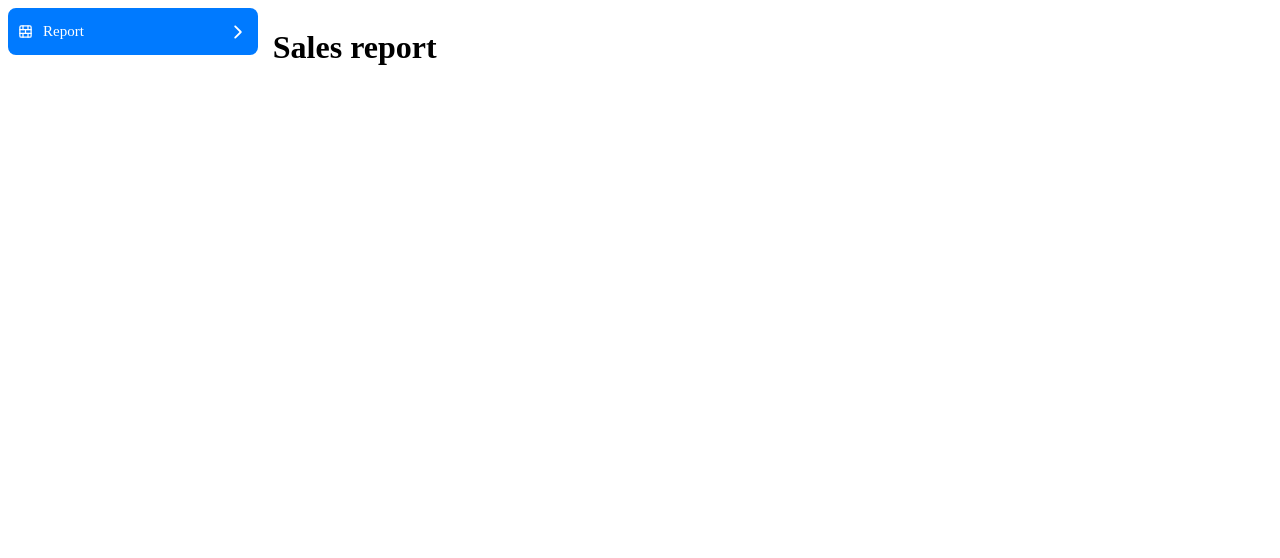
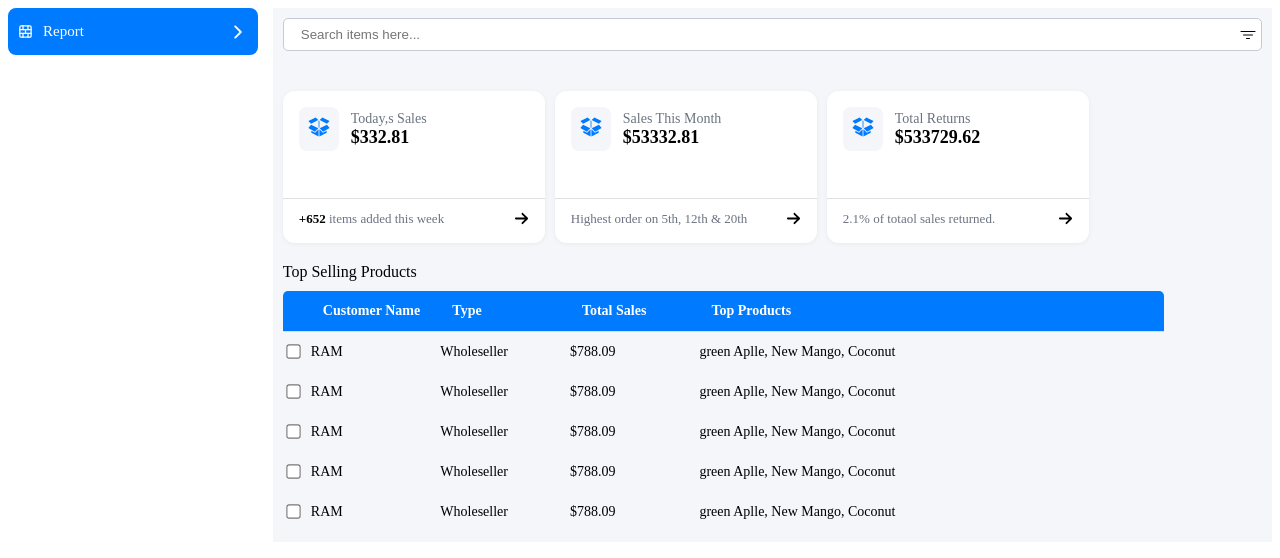
Before and after one commit to itsJitu/sales-report, a React (Vite) app: page /salesReport in a window 1280 px wide. Shown: the top 558 px of the page. Built offline with nearby package versions, Linux system fonts and the light colour scheme.

Commit message:
need few css for table

```diff
--- /dev/null
+++ b/src/components/SalesReport.css
@@ -0,0 +1,27 @@
+/* .selling-product {
+    gap: 50px;
+    background-color:red;
+} */
+
+.table-container {
+  width: 90%;
+  margin-top: 10px;
+}
+
+table {
+  width: 100%;
+  border-collapse: collapse;
+  table-layout: fixed;
+}
+
+th, td {
+  padding: 10px 0px;
+  text-align: left;
+  white-space: nowrap;
+  overflow: hidden;
+  text-overflow: ellipsis;
+}
+
+td input[type="checkbox"] {
+  transform: scale(1.1);
+}
--- a/src/components/Salesreport.jsx
+++ b/src/components/Salesreport.jsx
@@ -1,13 +1,207 @@
-import React from 'react'
+import React from "react";
+import "./SalesReport.css";
+import { IoFilterOutline } from "react-icons/io5";
+import { GiCardboardBox } from "react-icons/gi";
+import { FaArrowRight } from "react-icons/fa6";
+
+const topSellingProducts = [
+  {
+    id: 1,
+    CustomerName: "RAM",
+    Type: "Wholeseller",
+    TotalSales: "$788.09",
+    TopProducts: "green Aplle, New Mango, Coconut",
+  },
+  {
+    id: 2,
+    CustomerName: "RAM",
+    Type: "Wholeseller",
+    TotalSales: "$788.09",
+    TopProducts: "green Aplle, New Mango, Coconut",
+  },
+  {
+    id: 3,
+    CustomerName: "RAM",
+    Type: "Wholeseller",
+    TotalSales: "$788.09",
+    TopProducts: "green Aplle, New Mango, Coconut",
+  },
+  {
+    id: 4,
+    CustomerName: "RAM",
+    Type: "Wholeseller",
+    TotalSales: "$788.09",
+    TopProducts: "green Aplle, New Mango, Coconut",
+  },
+  {
+    id: 5,
+    CustomerName: "RAM",
+    Type: "Wholeseller",
+    TotalSales: "$788.09",
+    TopProducts: "green Aplle, New Mango, Coconut",
+  },
+];
 
 function Salesreport() {
   return (
     <>
-    <div>
-      <h1>Sales report</h1>
-    </div>
+      <div className="container">
+        <div className="header">
+          {/* search-bar */}
+          <div className="search">
+            <input
+              type="Search"
+              placeholder="Search items here..."
+              className="search-bar"
+            />
+            <IoFilterOutline />
+          </div>
+        </div>
+
+        {/* Boxes */}
+
+        <div className="box-container">
+          {/* box-1 */}
+          <div className="stock-card">
+            <div className="stock-content">
+              <div className="icon">
+                <GiCardboardBox className="box-icon" />
+              </div>
+              <div className="text">
+                <p className="title">Today,s Sales</p>
+                <p className="count">
+                  <b className="bold">$332.81</b>
+                </p>
+              </div>
+            </div>
+
+            <div className="footer">
+              <hr className="divider" />
+              <div className="footer-text">
+                <span>
+                  <b>+652</b>{" "}
+                  <span className="footer-text-color">
+                    items added this week
+                  </span>
+                </span>
+                <div>
+                  <FaArrowRight
+                    style={{ fontSize: "15px" }}
+                    className="arrow-icon"
+                  />
+                </div>
+              </div>
+            </div>
+          </div>
+
+          {/* box-2 */}
+          <div className="stock-card">
+            <div className="stock-content">
+              <div className="icon">
+                <GiCardboardBox className="box-icon" />
+              </div>
+              <div className="text">
+                <p className="title">Sales This Month</p>
+                <p className="count">
+                  <b className="bold">$53332.81</b>
+                </p>
+              </div>
+            </div>
+
+            <div className="footer">
+              <hr className="divider" />
+              <div className="footer-text">
+                <div className="span-footer">
+                  {/* <span>
+                    <b>+322</b>
+                  </span> */}
+                  <span className="footer-text-color">
+                    Highest order on 5th, 12th & 20th
+                  </span>
+                </div>
+                <div>
+                  <FaArrowRight
+                    style={{ fontSize: "15px" }}
+                    className="arrow-icon"
+                  />
+                </div>
+              </div>
+            </div>
+          </div>
+
+          {/* Box-3 */}
+          <div className="stock-card">
+            <div className="stock-content">
+              <div className="icon">
+                <GiCardboardBox className="box-icon" />
+              </div>
+              <div className="text">
+                <p className="title">Total Returns</p>
+                <p className="count">
+                  <b className="bold">$533729.62</b>
+                </p>
+              </div>
+            </div>
+
+            <div className="footer">
+              <hr className="divider" />
+              <div className="footer-text">
+                <div className="span-footer">
+                  {/* <span>
+                    <b>+322</b>
+                  </span> */}
+                  <span className="footer-text-color">
+                    2.1% of totaol sales returned.
+                  </span>
+                </div>
+                <div>
+                  <FaArrowRight
+                    style={{ fontSize: "15px" }}
+                    className="arrow-icon"
+                  />
+                </div>
+              </div>
+            </div>
+          </div>
+        </div>
+
+        {/* table of top Selling Products */}
+
+        <div style={{ color: "#000000", fontWeight: "400", marginTop: "20px" }}>
+          Top Selling Products
+        </div>
+
+        <div className="table-container">
+          <table>
+            <thead>
+              <tr className="selling-product">
+                <th style={{ width: "4px", borderTopLeftRadius:"5px" }}></th> {/* checkbox column */}
+                <th style={{ textAlign: "left",  }}>Customer Name</th>
+                <th>Type</th>
+                <th>Total Sales</th>
+                <th style={{ width: "50%", borderTopRightRadius:"5px" }}>Top Products</th>
+              </tr>
+            </thead>
+
+            <tbody>
+              {topSellingProducts.map((item) => (
+                <tr key={item.id}>
+                  <td>
+                    <input type="checkbox" />
+                  </td>
+                  <td>{item.CustomerName}</td>
+                  <td>{item.Type}</td>
+                  <td>{item.TotalSales}</td>
+                  <td>{item.TopProducts}</td>
+                </tr>
+              ))}
+            </tbody>
+          </table>
+        </div>
+
+      </div>
     </>
-  )
+  );
 }
 
-export default Salesreport
+export default Salesreport;
--- a/src/components/StockMovement.css
+++ b/src/components/StockMovement.css
@@ -34,3 +34,28 @@
 .transfer-table {
     border-bottom: 1px solid #6B7280 ;
 }
+
+.checkbox-header,
+.checkbox-cell {
+  width: 40px; /* Adjust as needed */
+  text-align: center;
+}
+
+.table-div table {
+  width: 100%;
+  border-collapse: collapse;
+   padding: 0 16px
+}
+
+.table-stock th,
+.table-transfer td {
+  padding: 10px;
+  text-align: left;
+  border-bottom: 1px solid #ddd;
+  vertical-align: middle;
+}
+
+.table-stock th {
+  background-color: #007AFF;
+  color: white;
+}
--- a/src/components/StockMovementsReport.jsx
+++ b/src/components/StockMovementsReport.jsx
@@ -234,31 +234,21 @@ function StockMovementsReport() {
           <table>
             <thead>
               <tr className="table-stock">
-                <th
-                  style={{
-                    textAlign: "left",
-                    borderTopLeftRadius: "5px",
-                  }}
-                >
-                  Date
-                </th>
+                <th className="checkbox-header"></th> {/* visually blank */}
+                <th>Date</th>
                 <th style={{ width: "50%" }}>Product Name & SKU</th>
                 <th>From</th>
-                <th>T0</th>
+                <th>To</th>
                 <th>Quantity(Unit)</th>
-                <th style={{ borderTopRightRadius: "5px" }}>Transfer Value</th>
+                <th>Transfer Value</th>
               </tr>
             </thead>
 
             <tbody>
               {currentData.map((item) => (
-                <tr className="table-transfer">
-                  <td>
-                    <div className="checkbox">
-                      <div>
-                        <input type="checkbox" />
-                      </div>
-                    </div>
+                <tr className="table-transfer" key={item.id}>
+                  <td className="checkbox-cell">
+                    <input type="checkbox" />
                   </td>
                   <td>{item.Date}</td>
                   <td>{item.productName}</td>
```
